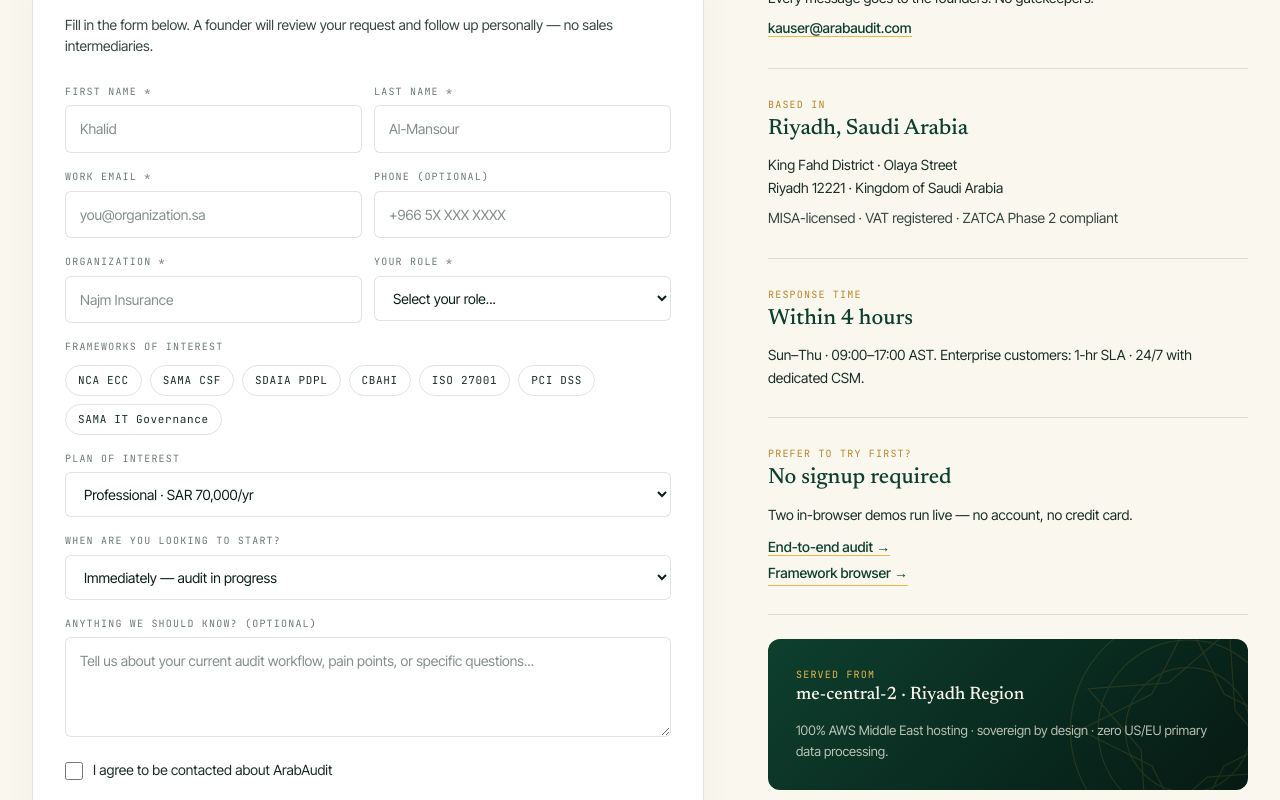
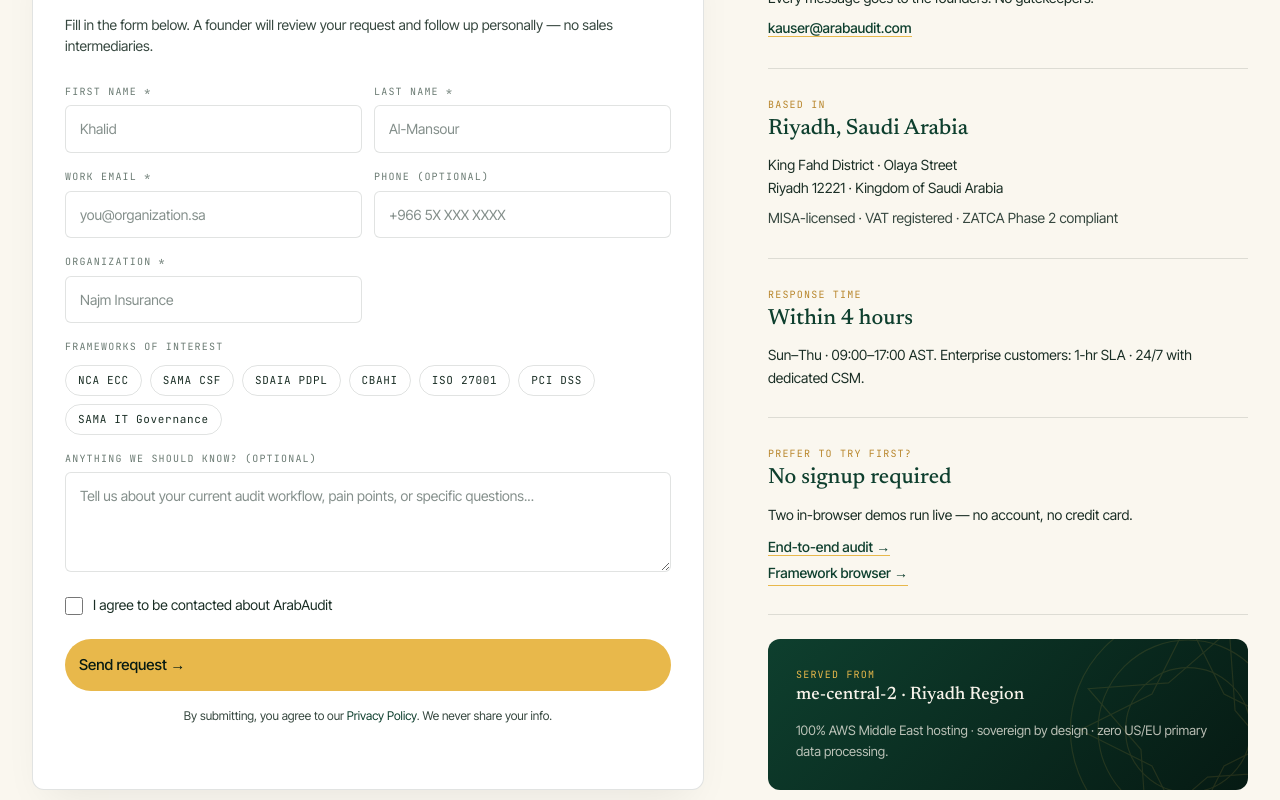
Before and after one commit to Velocrux/arabaudit-landingpage, a Next.js app: page /en/contact in a window 1280 px wide. Shown: the part 520-1320 px from the top of the page. Built offline with nearby package versions, Linux system fonts and the light colour scheme.

Commit message:
Refactor contact form and API payload by removing role, plan, and timing fields. Update validation and parsing logic accordingly to streamline data handling and improve user experience.

```diff
--- a/src/app/api/contact/route.ts
+++ b/src/app/api/contact/route.ts
@@ -5,9 +5,6 @@
   name: 120,
   org: 200,
   phone: 40,
-  role: 120,
-  plan: 200,
-  timing: 200,
   message: 8000,
   fwLabel: 80,
 } as const;
@@ -30,10 +27,7 @@
   email: string;
   phone: string;
   organization: string;
-  role: string;
   frameworks: string[];
-  plan: string;
-  timing: string;
   message: string;
 };
 
@@ -47,9 +41,6 @@
   const phone = typeof o.phone === "string" ? o.phone.trim() : "";
   const organization =
     typeof o.organization === "string" ? o.organization.trim() : "";
-  const role = typeof o.role === "string" ? o.role.trim() : "";
-  const plan = typeof o.plan === "string" ? o.plan.trim() : "";
-  const timing = typeof o.timing === "string" ? o.timing.trim() : "";
   const message = typeof o.message === "string" ? o.message.trim() : "";
 
   let frameworks: string[] = [];
@@ -66,15 +57,11 @@
     !lastName ||
     !email ||
     !organization ||
-    !role ||
     firstName.length > MAX.name ||
     lastName.length > MAX.name ||
     !isValidEmail(email) ||
     phone.length > MAX.phone ||
     organization.length > MAX.org ||
-    role.length > MAX.role ||
-    plan.length > MAX.plan ||
-    timing.length > MAX.timing ||
     message.length > MAX.message ||
     frameworks.some((f) => f.length > MAX.fwLabel)
   ) {
@@ -87,10 +74,7 @@
     email,
     phone,
     organization,
-    role,
     frameworks,
-    plan,
-    timing,
     message,
   };
 }
@@ -101,10 +85,7 @@
     ["Email", p.email],
     ["Phone", p.phone || "—"],
     ["Organization", p.organization],
-    ["Role", p.role],
     ["Frameworks (codes)", p.frameworks.length ? p.frameworks.join(", ") : "—"],
-    ["Plan", p.plan || "—"],
-    ["Timing", p.timing || "—"],
     ["Message", p.message || "—"],
   ];
 
@@ -183,10 +164,7 @@
       `Email: ${payload.email}`,
       `Phone: ${payload.phone || "—"}`,
       `Organization: ${payload.organization}`,
-      `Role: ${payload.role}`,
       `Frameworks: ${payload.frameworks.join(", ") || "—"}`,
-      `Plan: ${payload.plan || "—"}`,
-      `Timing: ${payload.timing || "—"}`,
       `Message: ${payload.message || "—"}`,
     ].join("\n"),
   });
--- a/src/components/ContactForm.tsx
+++ b/src/components/ContactForm.tsx
@@ -70,10 +70,7 @@
             email: String(fd.get("email") ?? "").trim(),
             phone: String(fd.get("phone") ?? "").trim(),
             organization: String(fd.get("org") ?? "").trim(),
-            role: String(fd.get("role") ?? "").trim(),
             frameworks: fd.getAll("fw").map(String),
-            plan: String(fd.get("plan") ?? "").trim(),
-            timing: String(fd.get("timing") ?? "").trim(),
             message: String(fd.get("message") ?? "").trim(),
           };
 
@@ -132,20 +129,6 @@
             <label htmlFor="org">{t("orgL")}</label>
             <input id="org" name="org" type="text" required placeholder={t("orgP")} disabled={isSubmitting} />
           </div>
-          <div className="cf-field">
-            <label htmlFor="role">{t("roleL")}</label>
-            <select id="role" name="role" required defaultValue="" disabled={isSubmitting}>
-              <option value="" disabled>{t("roleSelect")}</option>
-              <option value={t("role1")}>{t("role1")}</option>
-              <option value={t("role2")}>{t("role2")}</option>
-              <option value={t("role3")}>{t("role3")}</option>
-              <option value={t("role4")}>{t("role4")}</option>
-              <option value={t("role5")}>{t("role5")}</option>
-              <option value={t("role6")}>{t("role6")}</option>
-              <option value={t("role7")}>{t("role7")}</option>
-              <option value={t("role8")}>{t("role8")}</option>
-            </select>
-          </div>
         </div>
 
         <div className="cf-field">
@@ -157,27 +140,6 @@
               </label>
             ))}
           </div>
-        </div>
-
-        <div className="cf-field">
-          <label htmlFor="plan">{t("planL")}</label>
-          <select id="plan" name="plan" defaultValue={t("plan2")} disabled={isSubmitting}>
-            <option value={t("plan1")}>{t("plan1")}</option>
-            <option value={t("plan2")}>{t("plan2")}</option>
-            <option value={t("plan3")}>{t("plan3")}</option>
-            <option value={t("plan4")}>{t("plan4")}</option>
-          </select>
-        </div>
-
-        <div className="cf-field">
-          <label htmlFor="timing">{t("timingL")}</label>
-          <select id="timing" name="timing" defaultValue={t("timing1")} disabled={isSubmitting}>
-            <option value={t("timing1")}>{t("timing1")}</option>
-            <option value={t("timing2")}>{t("timing2")}</option>
-            <option value={t("timing3")}>{t("timing3")}</option>
-            <option value={t("timing4")}>{t("timing4")}</option>
-            <option value={t("timing5")}>{t("timing5")}</option>
-          </select>
         </div>
 
         <div className="cf-field">
```
